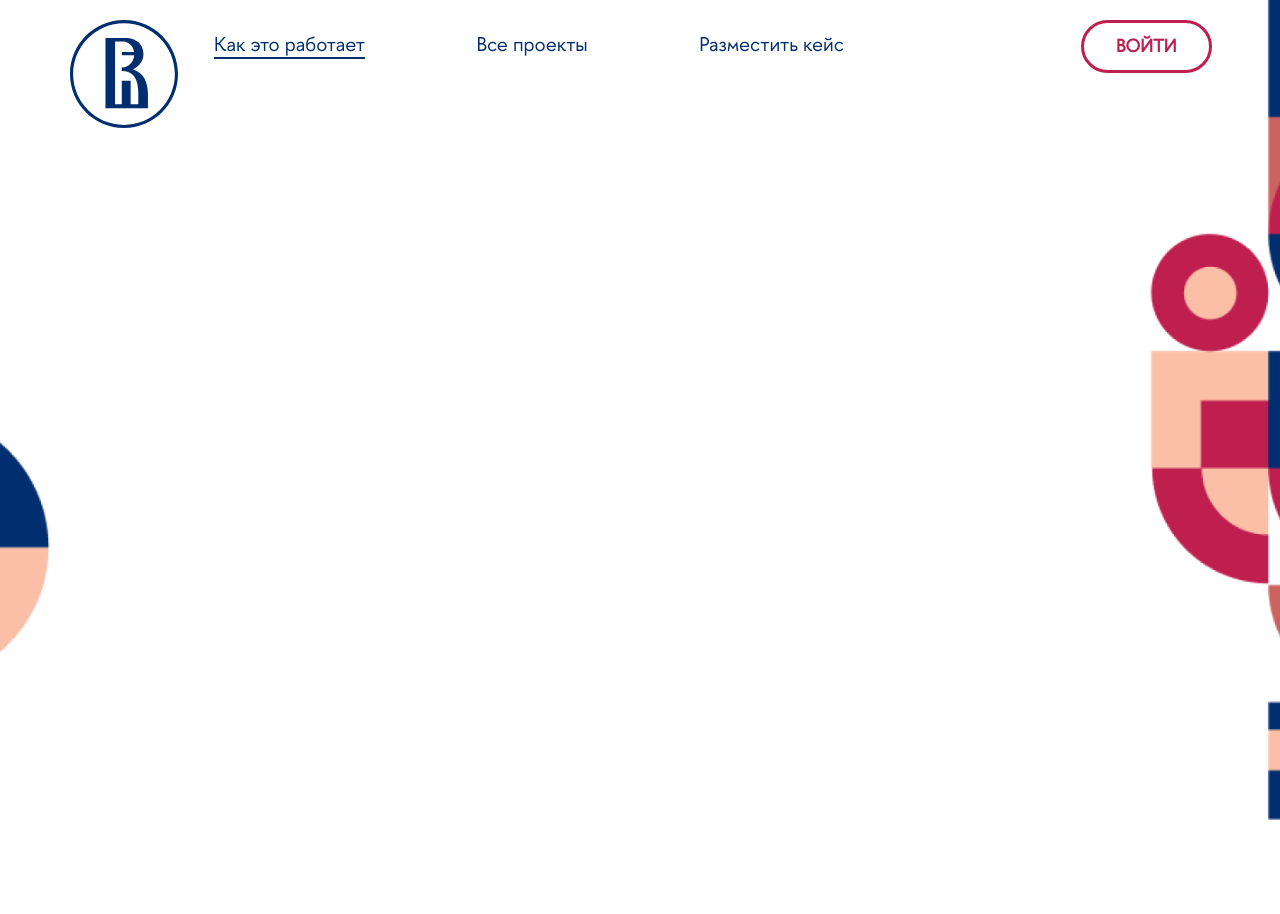
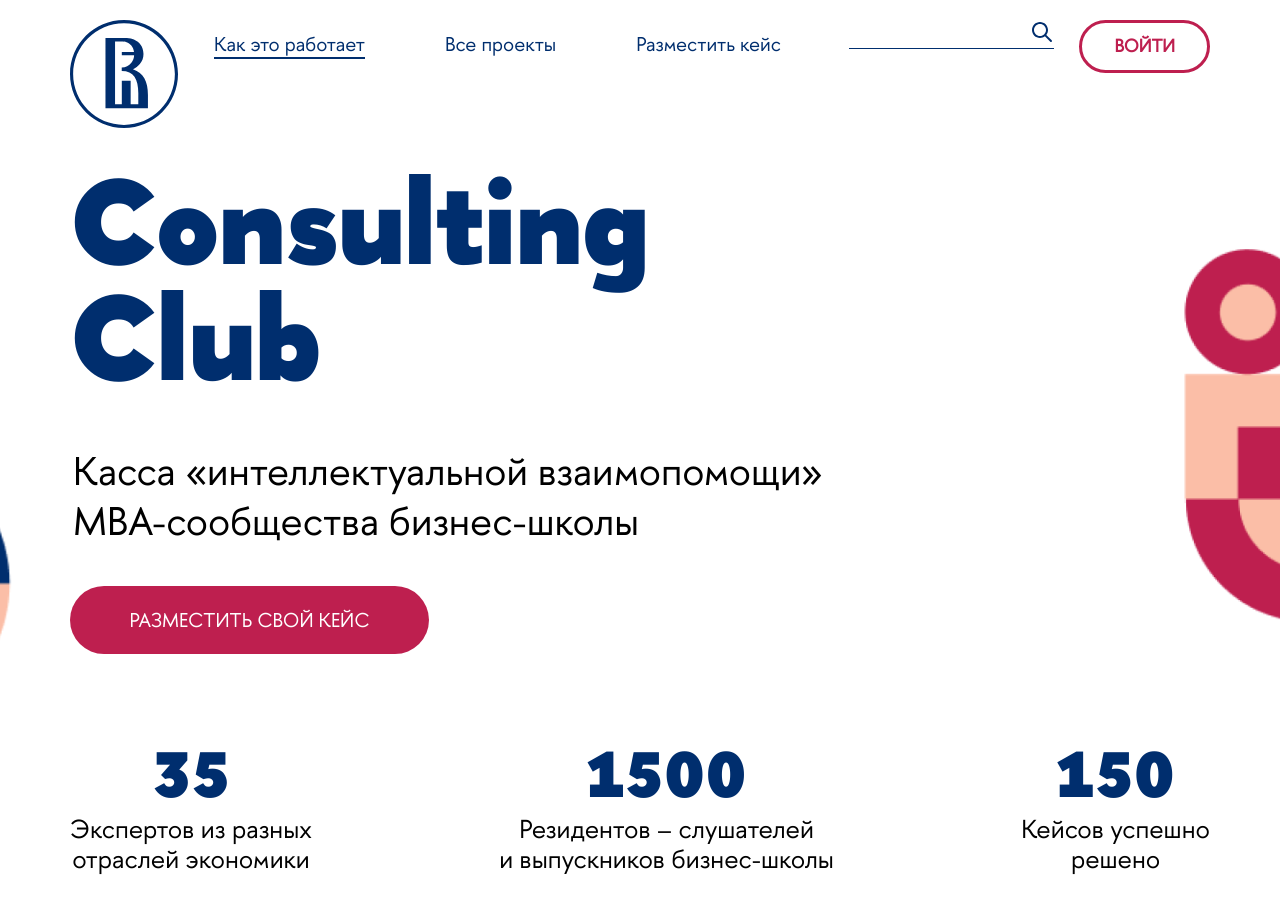
Before and after one commit to Ditox313/cunsult, an Angular app in the folder client/: page / in a window 1280 px wide. Shown: the top 914 px of the page. Before the commit the page ends 820 px from the top, so only its background shows below. Built offline with nearby package versions, Linux system fonts and the light colour scheme.

Commit message:
Сделал хедер десктоп

```diff
--- a/client/src/app/global/header/header.component.css
+++ b/client/src/app/global/header/header.component.css
@@ -1,11 +1,15 @@
     .xs_header {
         padding-top: 20px;
-    height: 100vh;
+    }
+
+    header {
+        margin-bottom: 100px;
     }
 
     .xs_header__top {
         display: flex;
         align-items: stretch;
+        margin-bottom: 31px;
     }
 
     .xs_header__logo {
@@ -22,11 +26,13 @@
         justify-content: space-between;
         padding: 0;
         margin: 0;
+        width: 90%;
     }
 
     .xs_header__entrance {
         margin-left: auto;
-    width: 129px;
+        display: flex;
+        align-items: flex-start;
     }
 
     .xs_header__navigate ul li a {
@@ -68,3 +74,85 @@
     .xs_active_link_nav:hover {
         color: #002E6E !important;
     }
+
+    .xs_header__main h1 {
+        font-style: normal;
+        font-weight: 900;
+        font-size: 120px;
+        line-height: 97.7%;
+        color: #002E6E;
+        font-family: 'hse-900';
+        margin-bottom: 50px;
+    }
+
+    .xs_header__main h2 {
+        font-style: normal;
+        font-weight: 400;
+        font-size: 40px;
+        line-height: 126.2%;
+        color: #000000;
+        padding-left: 3px;
+        margin-bottom: 40px;
+    }
+
+    .xs_header_btn {
+        width: 359px;
+        height: 68px;
+        display: flex;
+        align-items: center;
+        justify-content: center;
+        background: #BE1F4F;
+        border-radius: 85px;
+        font-style: normal;
+        font-weight: 400;
+        font-size: 20px;
+        line-height: 126.2%;
+        text-transform: uppercase;
+        color: #FFFFFF;
+        text-decoration: none;
+        transition: all 0.3s;
+        margin-bottom: 80px;
+    }
+
+    .xs_header_btn:hover {
+        transition: all 0.3s;
+        opacity: 0.7;
+    }
+
+    .xs_header__main___items___block___num {
+        font-weight: 900;
+        font-size: 64px;
+        line-height: 125%;
+        text-align: center;
+        color: #002E6E;
+        font-family: 'hse-900';
+    }
+
+    .xs_header__main___items {
+        display: flex;
+        justify-content: space-between;
+    }
+
+    .xs_header__main___items___block {
+        display: flex;
+        flex-direction: column;
+        align-items: center;
+        justify-content: space-between;
+    }
+
+    .xs_header__main___items___block___text {
+        font-size: 26px;
+        line-height: 30px;
+        text-align: center;
+    }
+
+    .xs_header_search {
+        border-bottom: 1px solid #002E6E;
+        margin-right: 25px;
+        font-size: 20px !important;
+    }
+
+    .xs_header_search input {
+        outline: none;
+        border: none;
+    }
--- a/client/src/app/global/header/header.component.html
+++ b/client/src/app/global/header/header.component.html
@@ -1,4 +1,4 @@
-<div class="xs_header xs_header__main" style="background: url(../../../assets/images/xs_header_bg2.png) no-repeat center center / cover;">
+<header class="xs_header xs_header__main" style="background: url(../../../assets/images/xs_header_bg2.png) no-repeat center center / cover;">
     <div class="container">
         <div class="xs_header__content">
             <div class="xs_header__top">
@@ -31,10 +31,42 @@
                 </div>
 
                 <div class="xs_header__entrance">
+                    <div class="xs_header_search">
+                        <input type="text" name="search">
+                        <span>
+                            <svg width="24" height="24" viewBox="0 0 24 24" fill="none" xmlns="http://www.w3.org/2000/svg">
+                                <path
+                                    d="M10 4C6.68629 4 4 6.68629 4 10C4 13.3137 6.68629 16 10 16C13.3137 16 16 13.3137 16 10C16 6.68629 13.3137 4 10 4ZM2 10C2 5.58172 5.58172 2 10 2C14.4183 2 18 5.58172 18 10C18 11.8487 17.3729 13.551 16.3199 14.9056L21.7071 20.2929C22.0976 20.6834 22.0976 21.3166 21.7071 21.7071C21.3166 22.0976 20.6834 22.0976 20.2929 21.7071L14.9056 16.3199C13.551 17.3729 11.8487 18 10 18C5.58172 18 2 14.4183 2 10Z"
+                                    fill="#002E6E" />
+                            </svg>
+                        </span>
+                    </div>
                     <a href="#">Войти</a>
+                </div>
+            </div>
+
+            <div class="xs_header__main">
+                <h1>Consulting <br/> Club</h1>
+                <h2>Касса «интеллектуальной взаимопомощи» <br/> МВА-сообщества бизнес-школы</h2>
+                <a href="#" class="xs_header_btn">Разместить свой кейс</a>
+                <div class="xs_header__main___items">
+                    <div class="xs_header__main___items___block">
+                        <span class="xs_header__main___items___block___num">35</span>
+                        <span class="xs_header__main___items___block___text">Экспертов из разных <br/> отраслей экономики</span>
+                    </div>
+
+                    <div class="xs_header__main___items___block">
+                        <span class="xs_header__main___items___block___num">1500</span>
+                        <span class="xs_header__main___items___block___text">Резидентов – слушателей <br /> и выпускников бизнес-школы</span>
+                    </div>
+
+                    <div class="xs_header__main___items___block">
+                        <span class="xs_header__main___items___block___num">150</span>
+                        <span class="xs_header__main___items___block___text">Кейсов успешно <br /> решено</span>
+                    </div>
                 </div>
             </div>
         </div>
     </div>
 
-</div>
+</header>
```
Lines whose indentation alone changed are shown as unchanged.
